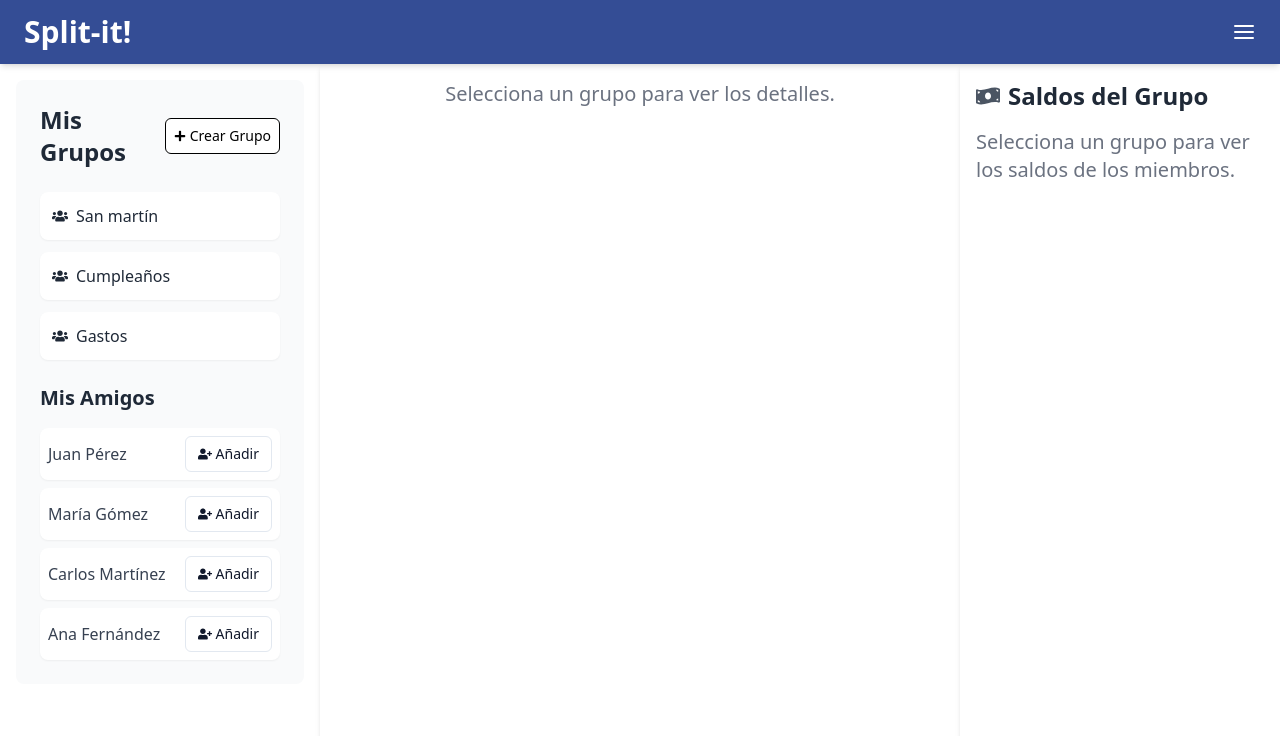
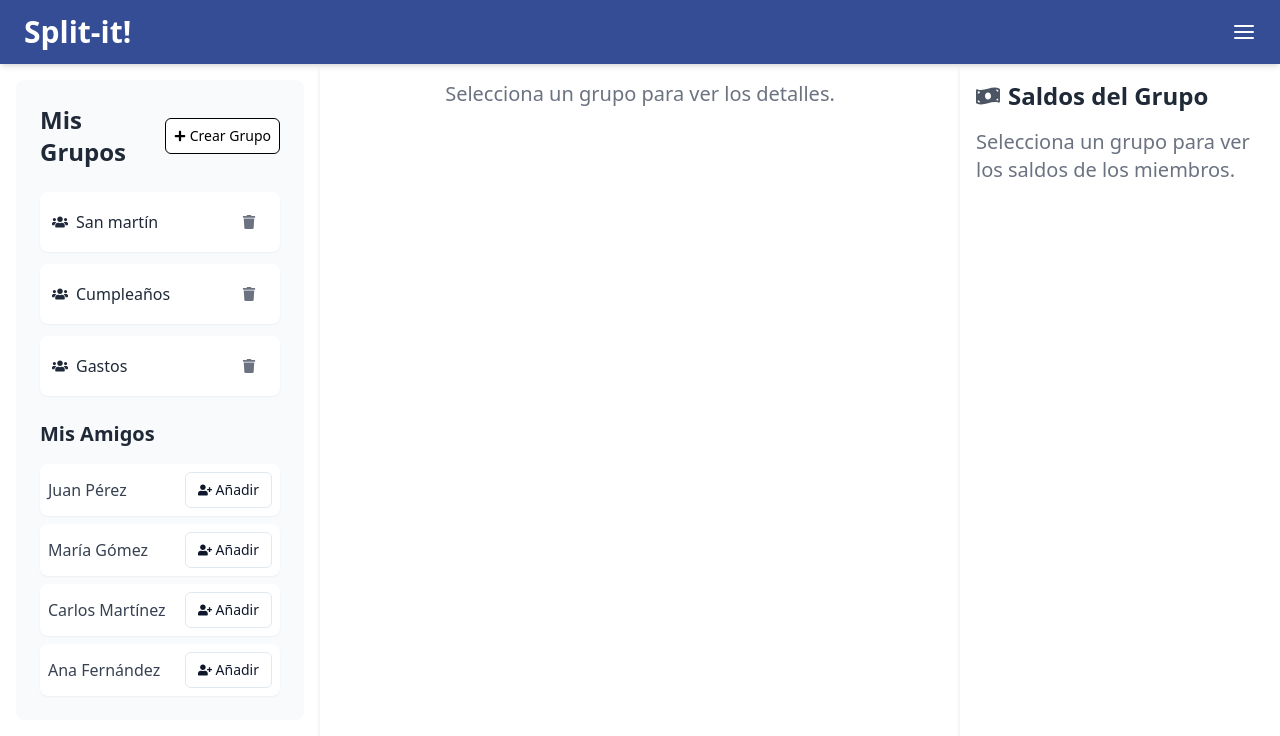
Before and after one commit to ianlio-git/Split-it, a React (Vite) app: page /groups in a window 1280 px wide. Shown: the top 736 px of the page. Built offline with nearby package versions, Linux system fonts and the light colour scheme; sample sign-in values are in the browser's storage.

Commit message:
nuevo commit

```diff
--- a/src/pages/Groups.jsx
+++ b/src/pages/Groups.jsx
@@ -8,6 +8,7 @@ import {
   FaMoneyBillWave,
   FaChevronDown,
   FaChevronUp,
+  FaTrash,
 } from "react-icons/fa";
 
 import { Button } from "@/components/ui/button";
@@ -61,6 +62,15 @@ export default function Groups() {
 
   const handleSelectGroup = (group) => {
     setSelectedGroup(group);
+  };
+
+  const handleDeleteGroup = (groupId) => {
+    setGroups((prevGroups) =>
+      prevGroups.filter((group) => group.id !== groupId)
+    );
+    if (selectedGroup && selectedGroup.id === groupId) {
+      setSelectedGroup(null);
+    }
   };
 
   const handleAddFriendToGroup = (friendName) => {
@@ -160,6 +170,7 @@ export default function Groups() {
               groups={groups}
               selectedGroup={selectedGroup}
               handleSelectGroup={handleSelectGroup}
+              handleDeleteGroup={handleDeleteGroup}
             />
           </CollapsibleContent>
         </Collapsible>
@@ -200,6 +211,7 @@ export default function Groups() {
               groups={groups}
               selectedGroup={selectedGroup}
               handleSelectGroup={handleSelectGroup}
+              handleDeleteGroup={handleDeleteGroup}
             />
             <h2 className="text-xl font-bold mb-4 mt-6 text-gray-800">
               Mis Amigos
@@ -303,24 +315,44 @@ export default function Groups() {
   );
 }
 
-function GroupsList({ groups, selectedGroup, handleSelectGroup }) {
+function GroupsList({
+  groups,
+  selectedGroup,
+  handleSelectGroup,
+  handleDeleteGroup,
+}) {
   return (
     <ul className="space-y-3 mb-6">
       {groups.map((group) => (
         <li
           key={group.id}
-          onClick={() => handleSelectGroup(group)}
-          className={`cursor-pointer p-3 rounded-lg shadow-sm transition-all flex items-center ${
+          className={`cursor-pointer p-3 rounded-lg shadow-sm transition-all flex items-center justify-between ${
             selectedGroup?.id === group.id
               ? "bg-blue-100 text-blue-800"
               : "bg-white hover:bg-gray-100 text-gray-800"
           }`}
         >
-          <FaUsers className="mr-2" />
-          <span className="font-medium">
-            {group.name.charAt(0).toUpperCase() +
-              group.name.slice(1).toLowerCase()}
-          </span>
+          <div
+            className="flex items-center flex-grow"
+            onClick={() => handleSelectGroup(group)}
+          >
+            <FaUsers className="mr-2" />
+            <span className="font-medium">
+              {group.name.charAt(0).toUpperCase() +
+                group.name.slice(1).toLowerCase()}
+            </span>
+          </div>
+          <Button
+            variant="ghost"
+            size="sm"
+            onClick={(e) => {
+              e.stopPropagation();
+              handleDeleteGroup(group.id);
+            }}
+            className="text-gray-500 hover:text-red-500"
+          >
+            <FaTrash />
+          </Button>
         </li>
       ))}
     </ul>
```
